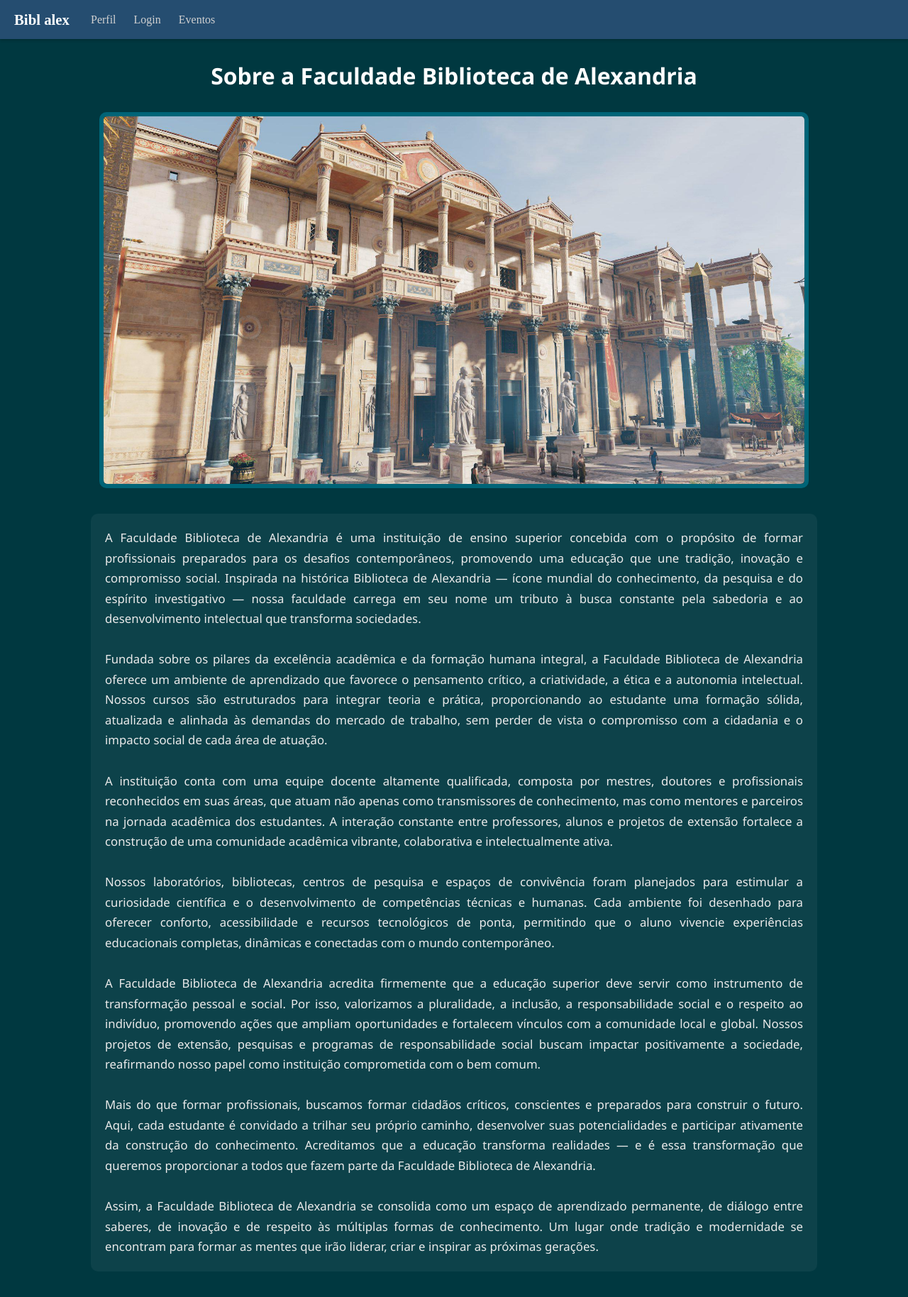
After one commit to Cleitindograu420/Biblioteca_de_Alexandria, a Django app: template sistem/login/templates/home.html in a window 1280 px wide. The commit adds this page. Shown: the whole page at 71% size. Run offline with Django 5.2, Linux system fonts and the light colour scheme; the template is opened without the code that fills it, so the values that code supplies are empty.

Commit message:
alterações no front
alterei a pagina principal adicionando css a mesma

```diff
--- a/sistem/login/templates/base.html
+++ b/sistem/login/templates/base.html
@@ -1,47 +1,30 @@
 <!DOCTYPE html>
 {% load static %}
-
-<html lang="en">
+<html lang="pt-BR">
   <head>
     <meta charset="UTF-8" />
     <meta name="viewport" content="width=device-width, initial-scale=1.0" />
-    <link rel="shortcut icon" href="{% static 'Imagens/agenda.png' %}">
-    <title>
-      {% block title %}
-        Bibl alexandria
-      {% endblock %}
-    </title>
-    <link rel="stylesheet" href="https://stackpath.bootstrapcdn.com/bootstrap/4.3.1/css/bootstrap.min.css"  rel="stylesheet" />
+    <link rel="stylesheet" href="{% static 'Css/style_base.css' %}">
+    <title>{% block title %}Bibl alexandria{% endblock %}</title>
   </head>
   <body>
-    <nav class="navbar navbar-expand-lg navbar-light bg-light">
-      <a class="navbar-brand" href="{% url 'home_page' %}">Bibl alex</a>
-      <button class="navbar-toggler" type="button" data-toggle="collapse" data-target="#navbarNav" aria-controls="navbarNav" aria-expanded="false" aria-label="Toggle navigation"><span class="navbar-toggler-icon"></span></button>
-      <div class="collapse navbar-collapse" id="navbarNav">
-        <ul class="navbar-nav">
+    <header class="topbar" role="banner">
+      <div class="brand">Bibl alex</div>
+      <nav aria-label="Navegação principal">
+        <ul class="nav">
+          <li><a href="logout" role="button">Perfil</a></li>
+          <li><a href="#login" role="button">Login</a></li>
+          <li><a href="#eventos" role="button">Eventos</a></li>
+        </ul>
+      </nav>
+    </header>
+  </body>
 
-          <li class="nav-item active">
-            <a class="nav-link" href={% url 'edit_user' %}>Perfil</a>
-          </li>
-          <li class="nav-item active">
-            <a class="nav-link" href={% url 'logout' %}>Sair</a>
-          </li>
-        </ul>
-      </div>
-    </nav>
 
-    <div class="container" s = 40px>
-      {% block content %}
-        <section class="botoes-principais">
-          <div class="botao">
-            <a href="{% url 'list_inscricao' %}">
-              <img src="{% static 'Imagens/temple.png' %}" alt="templo grego" title="Eventos inscritos">
-            </a>
-          </div>
-      </section>
-      {% endblock %}
+
+    <div class="container">
+      {% block content %}{% endblock %}
     </div>
-    <script src="https://code.jquery.com/jquery-3.3.1.slim.min.js"></script>
-    <script src="https://stackpath.bootstrapcdn.com/bootstrap/4.3.1/js/bootstrap.bundle.min.js" ></script>
-  </body>
+
+
 </html>
--- a/sistem/login/templates/base_org.html
+++ b/sistem/login/templates/base_org.html
@@ -5,7 +5,7 @@
   <head>
     <meta charset="UTF-8" />
     <meta name="viewport" content="width=device-width, initial-scale=1.0" />
-    <link rel="shortcut icon" href="{% static 'Imagens/agenda.png' %}">
+
     <title>
       {% block title %}
         Bibl alexandria
--- /dev/null
+++ b/sistem/login/templates/home.html
@@ -0,0 +1,59 @@
+{% extends "base.html" %}
+{% load static %}
+
+{% block content %}
+<link rel="stylesheet" href="{% static 'Css/style_home.css' %}">
+<body>
+
+<h2 class="titulo_home">Sobre a Faculdade Biblioteca de Alexandria</h2>
+
+<div class="wrapper">
+    <div class="card">
+
+        <!-- Frente do cartão -->
+        <div class="front-page" style="background-image: url('{% static "imagens/bibl_img.png" %}');">
+
+        </div>
+
+        <!-- Verso do cartão -->
+        <div class="back-page" style="background-image: url('{% static "imagens/blbi_interior.png" %}');">
+
+        </div>
+
+    </div>
+</div>
+
+<br><br>
+<div class="texto_home">
+A Faculdade Biblioteca de Alexandria é uma instituição de ensino superior concebida com o propósito de formar profissionais preparados para os desafios contemporâneos, promovendo uma educação que une tradição, inovação e compromisso social. Inspirada na histórica Biblioteca de Alexandria — ícone mundial do conhecimento, da pesquisa e do espírito investigativo — nossa faculdade carrega em seu nome um tributo à busca constante pela sabedoria e ao desenvolvimento intelectual que transforma sociedades.
+
+<br><br>
+
+Fundada sobre os pilares da excelência acadêmica e da formação humana integral, a Faculdade Biblioteca de Alexandria oferece um ambiente de aprendizado que favorece o pensamento crítico, a criatividade, a ética e a autonomia intelectual. Nossos cursos são estruturados para integrar teoria e prática, proporcionando ao estudante uma formação sólida, atualizada e alinhada às demandas do mercado de trabalho, sem perder de vista o compromisso com a cidadania e o impacto social de cada área de atuação.
+
+<br><br>
+
+A instituição conta com uma equipe docente altamente qualificada, composta por mestres, doutores e profissionais reconhecidos em suas áreas, que atuam não apenas como transmissores de conhecimento, mas como mentores e parceiros na jornada acadêmica dos estudantes. A interação constante entre professores, alunos e projetos de extensão fortalece a construção de uma comunidade acadêmica vibrante, colaborativa e intelectualmente ativa.
+
+<br><br>
+
+Nossos laboratórios, bibliotecas, centros de pesquisa e espaços de convivência foram planejados para estimular a curiosidade científica e o desenvolvimento de competências técnicas e humanas. Cada ambiente foi desenhado para oferecer conforto, acessibilidade e recursos tecnológicos de ponta, permitindo que o aluno vivencie experiências educacionais completas, dinâmicas e conectadas com o mundo contemporâneo.
+
+<br><br>
+
+A Faculdade Biblioteca de Alexandria acredita firmemente que a educação superior deve servir como instrumento de transformação pessoal e social. Por isso, valorizamos a pluralidade, a inclusão, a responsabilidade social e o respeito ao indivíduo, promovendo ações que ampliam oportunidades e fortalecem vínculos com a comunidade local e global. Nossos projetos de extensão, pesquisas e programas de responsabilidade social buscam impactar positivamente a sociedade, reafirmando nosso papel como instituição comprometida com o bem comum.
+
+<br><br>
+
+Mais do que formar profissionais, buscamos formar cidadãos críticos, conscientes e preparados para construir o futuro. Aqui, cada estudante é convidado a trilhar seu próprio caminho, desenvolver suas potencialidades e participar ativamente da construção do conhecimento. Acreditamos que a educação transforma realidades — e é essa transformação que queremos proporcionar a todos que fazem parte da Faculdade Biblioteca de Alexandria.
+
+<br><br>
+
+Assim, a Faculdade Biblioteca de Alexandria se consolida como um espaço de aprendizado permanente, de diálogo entre saberes, de inovação e de respeito às múltiplas formas de conhecimento. Um lugar onde tradição e modernidade se encontram para formar as mentes que irão liderar, criar e inspirar as próximas gerações.
+</div>
+
+<br><br>
+
+</body>
+
+{% endblock %}
--- a/sistem/login/templates/login.html
+++ b/sistem/login/templates/login.html
@@ -10,7 +10,7 @@
         Django App
       {% endblock %}
     </title>
-    <link rel="stylesheet" href="{% static 'Css/style_base.css' %}">
+    <link rel="stylesheet" href="{% static 'Css/style_login.css' %}">
 
   </head>
   <body>
--- a/sistem/login/views.py
+++ b/sistem/login/views.py
@@ -20,7 +20,7 @@ def base(request):
     if usuario.tipo == "organizador":
         return render(request, "base_org.html", {"usuario": usuario})
     else:
-        return render(request, "base.html", {"usuario": usuario})
+        return render(request, "home.html", {"usuario": usuario})
 
 
 #Funcoes para usuarios--------------------------------------------------------------------------------------------------
--- a/sistem/static/Css/style_base.css
+++ b/sistem/static/Css/style_base.css
@@ -1,169 +1,51 @@
-/* regras globais */
 body {
     margin: 0;
-    height: 100vh;
-    background-color: #003840;
-
-    display: flex;
-    justify-content: center;
-    align-items: center;
+    padding-top: 55px; /* mesma altura da navbar */
+    background-color: #003840
 }
 
-/* Contêiner do formulário */
-#container {
+/* Topbar fixa no topo */
+.topbar {
+    position: fixed;
+    top: 0;
+    left: 0;
+    width: 100%;
+    height: 55px;
+
+    background-color: #254d70; /* cor parecida com a da imagem */
     display: flex;
-    flex-direction: column;
-    align-items: center; /* centraliza tudo internamente */
-    gap: 15px;
-    color: white;
+    align-items: center;
+    padding: 0 20px;
+
+    box-shadow: 0 2px 4px rgba(0,0,0,0.2);
+    z-index: 1000;
 }
 
-/* Inputs */
-#container input {
-    background-color: #006477;
-    width: 250px;
-    height: 25px;
-    padding-left: 10px;
-    border: none;
-    border-radius: 4px;
+/* Nome da marca */
+.topbar .brand {
+    font-size: 1.3rem;
     color: white;
+    font-weight: 600;
+    margin-right: 30px;
 }
 
-#container input::placeholder {
-    color: white;
-    opacity: 1;
+/* NAV + itens */
+.topbar nav .nav {
+    list-style: none;
+    display: flex;
+    gap: 25px;
+    margin: 0;
+    padding: 0;
 }
 
 /* Links */
-.links {
-    list-style: none;
-    padding-left: 0;
-    text-align: center; /* deixa os textos centralizados */
+.topbar .nav li a {
+    text-decoration: none;
+    color: #d1d1d1;
+    font-size: 1rem;
+    transition: 0.2s;
 }
 
-.links li {
-    margin: 3px 0;
+.topbar .nav li a:hover {
+    color: white;
 }
-
-/*----------------------------------------------------------------------------------*/
-.logo {
-    width: 200px;
-    height: auto;
-    border-radius: 10px;
-    filter: drop-shadow(0 0 10px black);
-    transform: translateX(30px);
-}
-/*----------------------------------------------------------------------------------*/
-
-.login_txt {
-    color: #ffffff;
-    margin-bottom: 20px;
-    text-align: center;
-}
-/*----------------------------------------------------------------------------------*/
-
-a {
-    color: #ffffff;
-    opacity: 0.7;      /* cor do link */
-    text-decoration: none; /* tira o sublinhado */
-}
-
-a:hover {
-    color: #ffffff;        /* cor quando passa o mouse */
-}
-
-h2 {
-    color: #ffffff;
-    margin-bottom: 20px;
-}
-
-
-/*----------------------------------------------------------------------------------*/
-
-#email-field {
-    position: relative;
-    width: 250px;
-}
-
-#email-field label {
-    position: absolute;
-    top: 4px;
-    left: 8px;
-    pointer-events: none;   /* não bloqueia clique */
-    font-size: 14px;
-}
-
-#email-field input {
-    background-color: #006477;
-    width: 250px;
-    height: 25px;
-}
-
-#email-field input::placeholder {
-    color: #ffffff;
-}
-
-
-
-#password-field {
-    position: relative;
-    width: 250px;
-}
-
-#password-field label {
-    position: absolute;
-    top: 4px;
-    left: 8px;
-    color: white;
-    pointer-events: none;   /* não bloqueia clique */
-    font-size: 14px;
-}
-
-#password-field input {
-    background-color: #006477;
-    width: 250px;
-    height: 25px;
-}
-
-#password-field input::placeholder {
-    color: #ffffff;
-}
-
-/* estilo para botão */
-.btn_ent {
-    padding: 8px 14px;
-    border-radius: 6px;
-    text-align: center;
-    display: block;      /* permite mover com margin-left */
-    margin: 0 auto;
-    border: none;
-    cursor: pointer;
-}
-
-input {
-    padding: 8px;
-    border-radius: 4px;
-    border: none;
-    margin-bottom: 10px;
-}
-
-button {
-    padding: 7px 15px;
-    background-color: #006477;
-    border: none;
-
-    border-radius: 4px;
-    cursor: pointer;
-    color: #ffffff;
-}
-
-button:hover {
-    background-color: #006477;
-}
-
-
-.btn_extras {
-    list-style: none;
-    text-align: center;
-    padding-left: 0; /* remove o recuo padrão */
-}
--- /dev/null
+++ b/sistem/static/Css/style_home.css
@@ -0,0 +1,118 @@
+/* Título */
+.titulo_home {
+    text-align: center;
+    color: #ffffff;
+    font-size: 2rem;
+    margin-top: 30px;
+    margin-bottom: 30px;
+    font-family: "Segoe UI", Arial, sans-serif;
+    font-weight: 600;
+}
+
+/* Texto da página */
+.texto_home {
+    margin-left: 10%;
+    margin-right: 10%;
+    padding: 20px;
+
+    background: rgba(255, 255, 255, 0.05);
+    border-radius: 10px;
+
+    color: #eaeaea;
+    font-size: 1.05rem;
+    font-family: "Segoe UI", Arial, sans-serif;
+    line-height: 1.7;
+    text-align: justify;
+
+    /* Suavização para leitura */
+    text-rendering: optimizeLegibility;
+    -webkit-font-smoothing: antialiased;
+}
+
+
+
+
+
+/* Card para imagem da home*/
+*{
+    margin: 0;
+    padding: 0;
+    box-sizing: border-box;
+}
+
+.wrapper{
+    perspective: 2000px; /* Profundidade 3D */
+}
+
+.card{
+    margin-left: auto;
+    margin-right: auto;
+
+    border: 6px solid #006477;;
+    border-radius: 10px;
+
+    width: 1000px;
+    height: 530px;
+    position: relative;
+    transform-style: preserve-3d;
+    transition: transform 0.8s ease-in-out;
+    cursor: pointer;
+
+}
+
+/* Efeito hover → gira */
+.card:hover{
+    transform: rotateY(180deg);
+}
+
+/* Frente e verso */
+.front-page,
+.back-page{
+    position: absolute;
+    width: 100%;
+    height: 100%;
+    backface-visibility: hidden;
+    border-radius: 5px;
+}
+
+/* Imagem da frente */
+.front-page{
+    background-image: url("{% static 'imagens/bibl_img.png' %}");
+    background-size: cover;
+    background-position: center;
+}
+
+/* Info em cima da imagem */
+.card-info{
+    position: absolute;
+    bottom: 40px;
+    width: 100%;
+    text-align: center;
+    color: #fff;
+    text-shadow: 2px 2px 6px rgba(0,0,0,0.5);
+}
+
+.card-title{
+    font-size: 2rem;
+    font-weight: bold;
+}
+
+.card-subtitle{
+    font-size: 1.2rem;
+    color: #0fbcf9;
+    margin-top: 5px;
+}
+
+.back-page{
+    transform: rotateY(180deg);
+    background-size: cover;
+    background-position: center;
+    display: flex;
+    flex-direction: column;
+    align-items: center;
+    justify-content: center;
+    color: white;
+    padding: 20px;
+    text-align: center;
+    border-radius: 5px;
+}
```
Also changed, not shown: sistem/static/Css/style_login.css (added, +169 -0 lines), sistem/db.sqlite3, sistem/static/Imagens/bibl_img.png (added), sistem/static/Imagens/blbi_interior.png (added).
